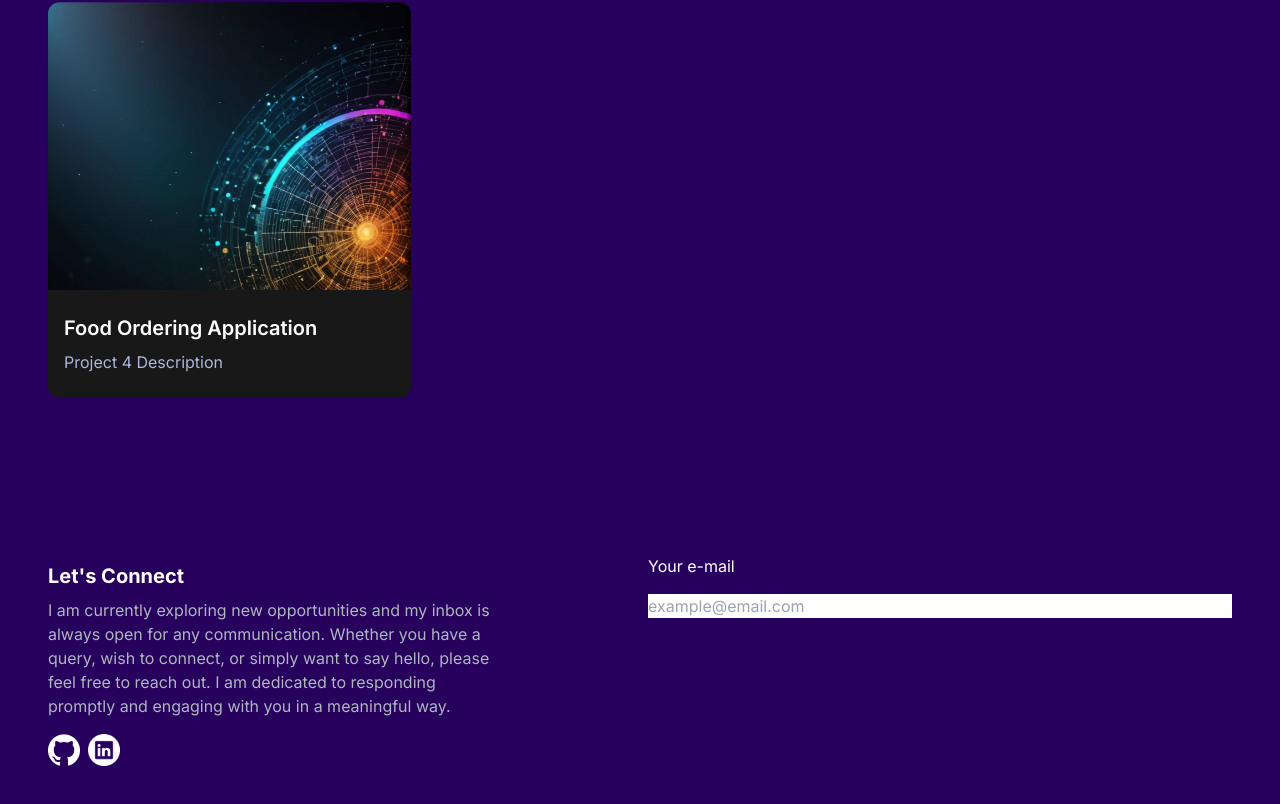
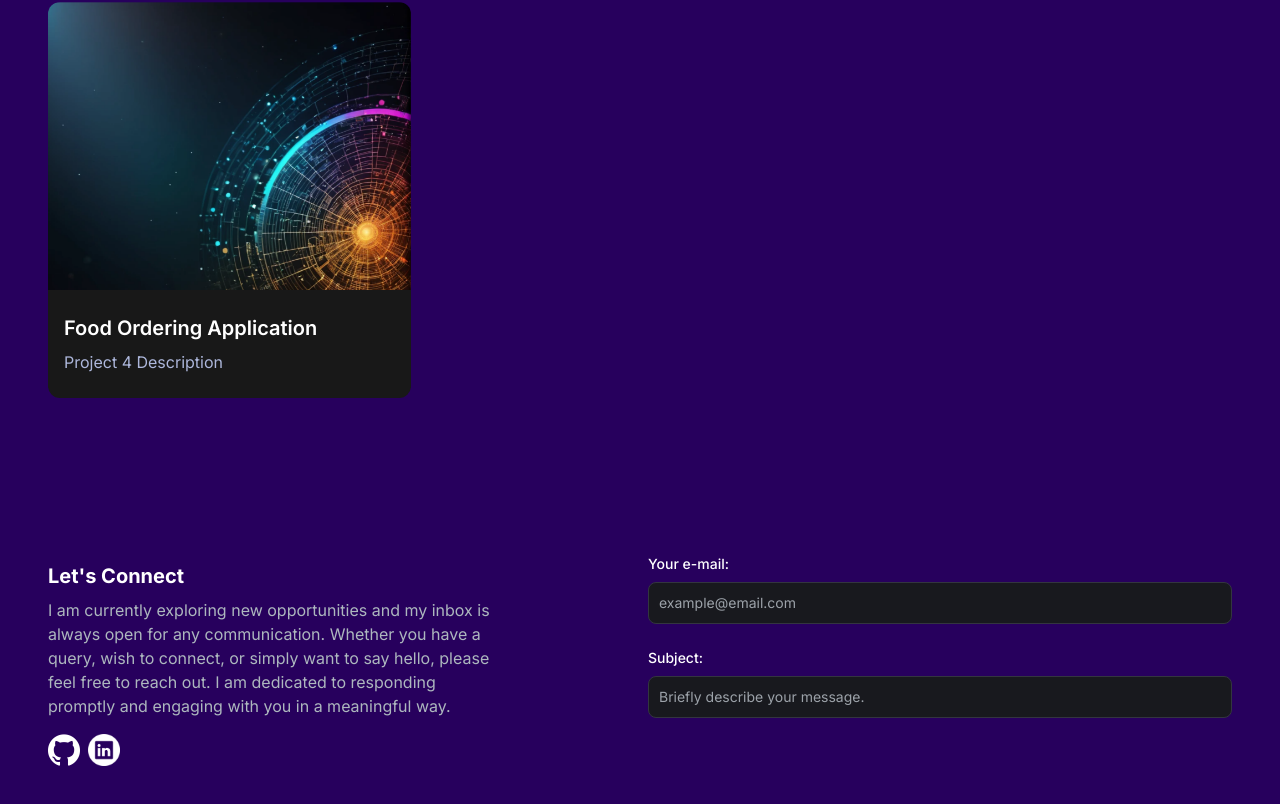
Before and after one commit to DavidAdam1323/my_portfolio_project, a Next.js app: page / in a window 1280 px wide. Shown: the part 1899-2703 px from the top of the page. Built offline with nearby package versions, Linux system fonts and the light colour scheme.

Commit message:
email and subject input field added and styled inside the form

```diff
--- a/src/app/components/EmailSection.jsx
+++ b/src/app/components/EmailSection.jsx
@@ -27,16 +27,37 @@ const EmailSection = () => {
         </div>
       </div>
       <div>
-        <form className="flex flex-col gap-4">
-          <label htmlFor="email" className="text-white">
-            Your e-mail
+        <form className="flex flex-col ">
+          <div className="mb-6">
+            <label
+              htmlFor="email"
+              className="text-white block mb-2 text-sm font-medium"
+            >
+              Your e-mail:
             </label>
             <input
               type="email"
               id="email"
               required
+              className="bg-[#18191E] border border-[#33353F] placeholder-[#9CA2A9] text-gray-100 text-sm rounded-lg block w-full p-2.5"
               placeholder="example@email.com"
             />
+          </div>
+          <div className="mb-6">
+            <label
+              htmlFor="subject"
+              className="text-white block mb-2 text-sm font-medium"
+            >
+              Subject:
+            </label>
+            <input
+              type="text"
+              id="subject"
+              required
+              className="bg-[#18191E] border border-[#33353F] placeholder-[#9CA2A9] text-gray-100 text-sm rounded-lg block w-full p-2.5"
+              placeholder="Briefly describe your message."
+            />
+          </div>
         </form>
       </div>
     </section>
```
Lines whose indentation alone changed are shown as unchanged.
